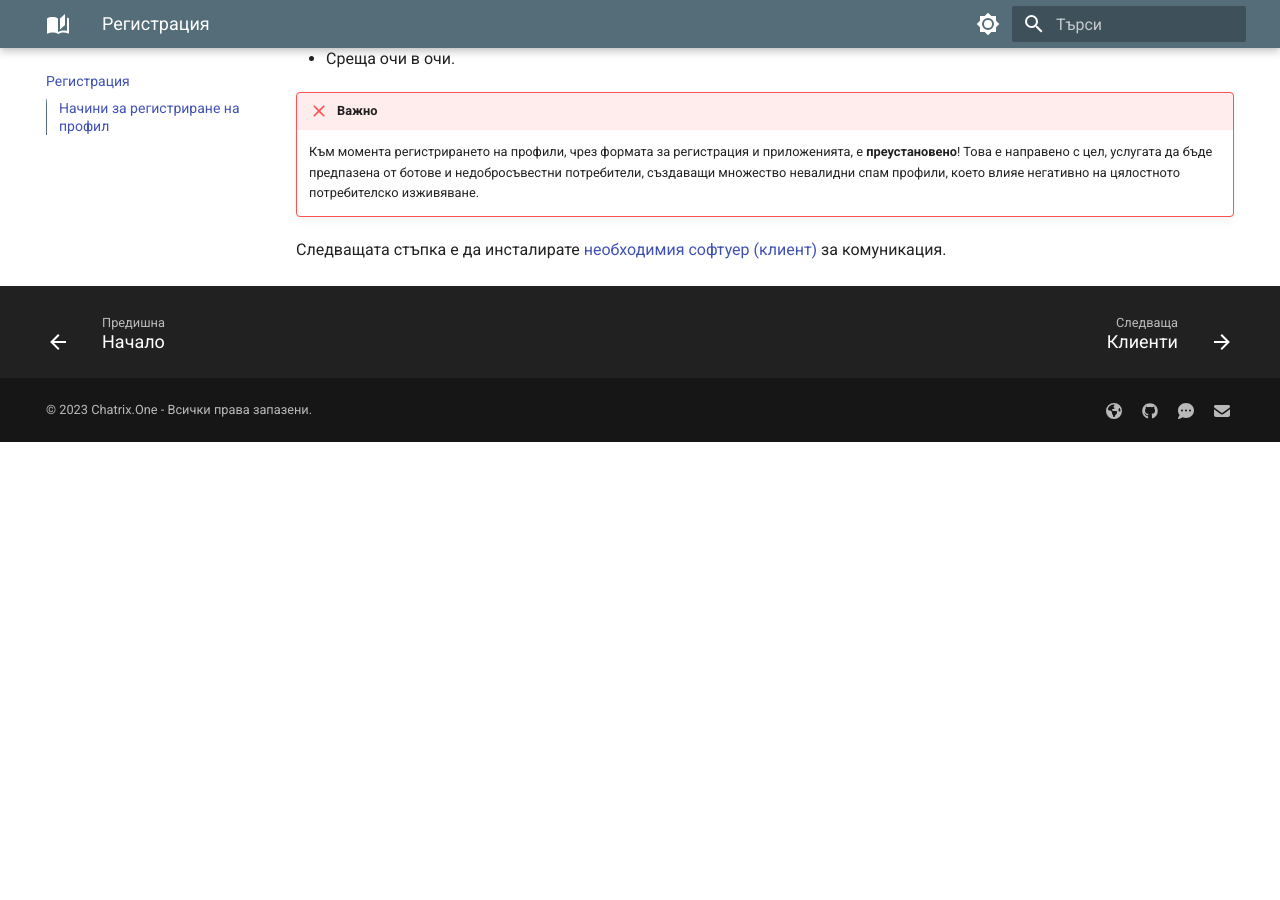
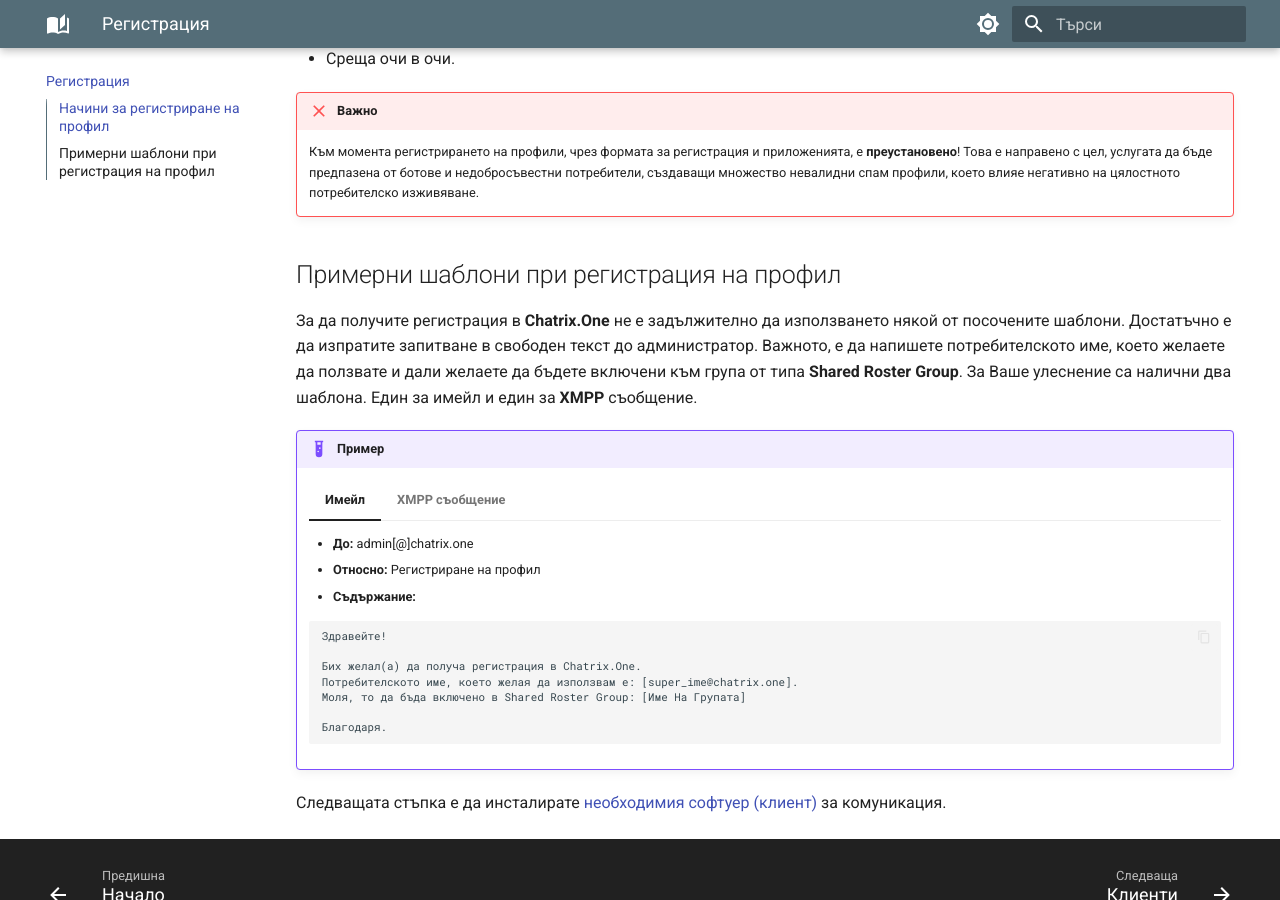
Before and after one commit to MrEddX/docs.chatrix.one, an MkDocs documentation site: the page built from docs/регистрация.md, in a window 1280 px wide and 900 px high, scrolled down 1748 px. Built offline with MkDocs 1.6.1 and Material for MkDocs 9.7.7, drawn with Linux system fonts in a browser that asks for light colours; before the commit the page ends 2190 px from its top, so only the background shows below that.

````diff
--- a/docs/регистрация.md
+++ b/docs/регистрация.md
@@ -40,4 +40,45 @@
 
     Към момента регистрирането на профили, чрез формата за регистрация и приложенията, е **преустановено**! Това е направено с цел, услугата да бъде предпазена от ботове и недобросъвестни потребители, създаващи множество невалидни спам профили, което влияе негативно на цялостното потребителско изживяване.
 
+## Примерни шаблони при регистрация на профил
+
+За да получите регистрация в **Chatrix.One** не е задължително да използването някой от посочените шаблони. Достатъчно е да изпратите запитване в свободен текст до администратор. Важното, е да напишете потребителското име, което желаете да ползвате и дали желаете да бъдете включени към група от типа **Shared Roster Group**. За Ваше улеснение са налични два шаблона. Един за имейл и един за **XMPP** съобщение.
+
+!!! example "Пример"
+
+    === "Имейл"
+
+        * **До:** admin[@]chatrix.one
+        * **Относно:** Регистриране на профил
+        * **Съдържание:**
+
+        ```
+        Здравейте!
+
+        Бих желал(а) да получа регистрация в Chatrix.One.
+        Потребителското име, което желая да използвам е: [super_ime@chatrix.one].
+        Моля, то да бъда включено в Shared Roster Group: [Име На Групата]
+
+        Благодаря.
+        ```
+
+    === "**XMPP** съобщение"
+
+        * **До:** admin[@]chatrix.one
+        * **Съобщения:**
+
+        ```
+        Здравейте!
+        ```
+
+        ```
+        Бих желал(а) да регистрирам мой [приятел/познат/роднина/колега] в Chatrix.One.
+        Потребителското име, което желае да използва е: [super_ime@chatrix.one].
+        Моля, то да бъда включено в Shared Roster Group: [Име На Групата]
+        ```
+
+        ```
+        Благодаря.
+        ```
+
 Следващата стъпка е да инсталирате [необходимия софтуер (клиент)](https://docs.chatrix.one/клиенти/) за комуникация.
--- a/mkdocs.yml
+++ b/mkdocs.yml
@@ -70,6 +70,8 @@ markdown_extensions:
   - pymdownx.tilde
   - pymdownx.details
   - pymdownx.superfences
+  - pymdownx.tabbed:
+      alternate_style: true
   - pymdownx.highlight:
       anchor_linenums: true
   - pymdownx.tasklist:
@@ -89,6 +91,7 @@ nav:
   - Регистрация: 'регистрация.md'
   - Клиенти: 'клиенти.md'
   - ЧЗВ: 'често-задавани-въпроси.md'
+  - Правила: 'правила.md'
   - Поверителност: 'поверителност.md'
   - Статус: 'статус.md'
   - За Мен: 'за-мен.md'
````
Also changed, not shown: docs/index.md (+2 -0 lines), docs/правила.md (added, +27 -0 lines), docs/често-задавани-въпроси.md (+29 -10 lines), docs/resources/img/rules.jpeg (added).
